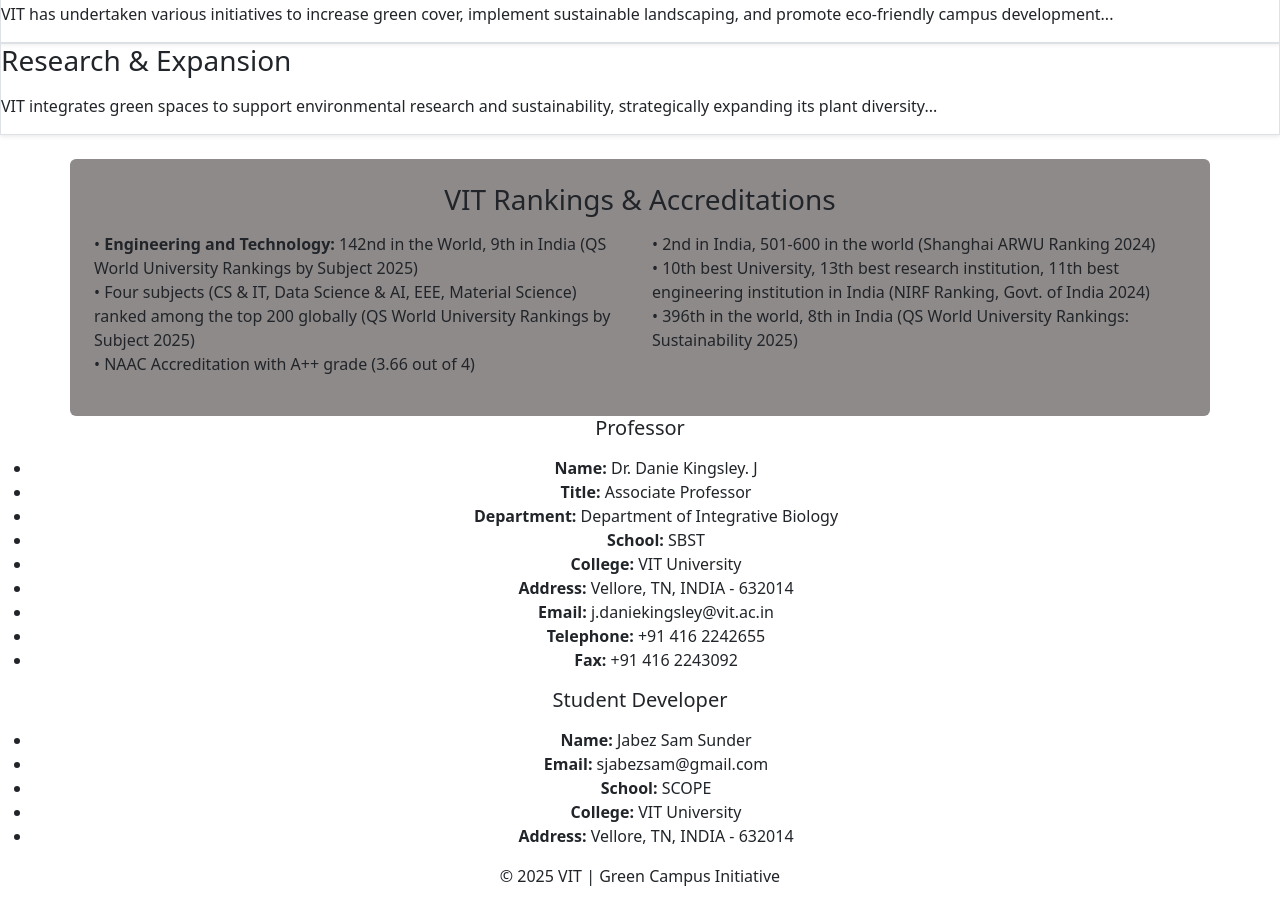
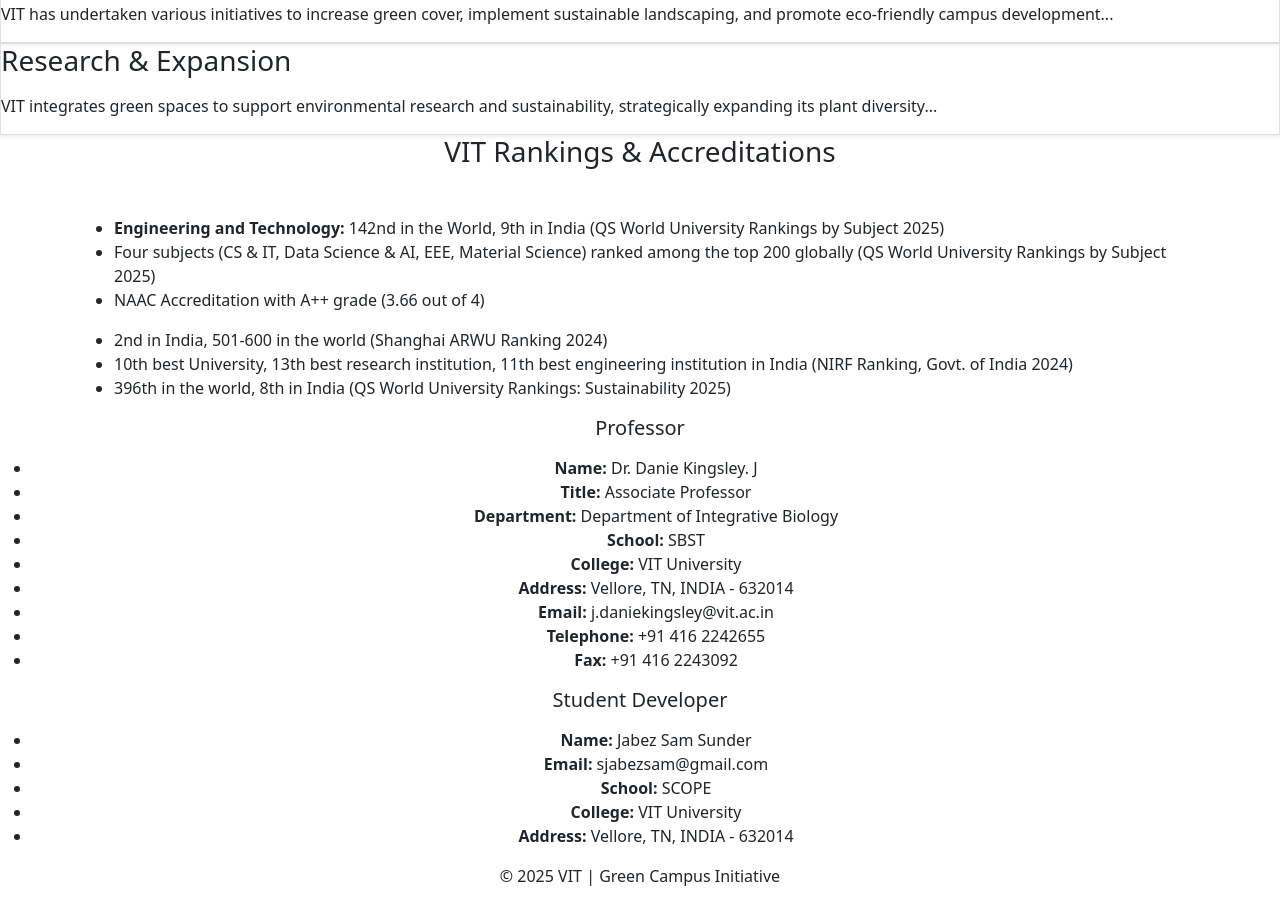
Before and after one commit to ByteSurfer23/project-green, a React (Create React App) app: page / in a window 1280 px wide. Shown: the part 920-1824 px from the top of the page. Built offline with nearby package versions, Linux system fonts and the light colour scheme.

Commit message:
Update Rank.jsx

```diff
--- a/src/main_pages/Rank.jsx
+++ b/src/main_pages/Rank.jsx
@@ -1,23 +1,31 @@
 const VITRankings = () => (
-    <section className="container mt-4 custom-bg rounded fade-up p-4">
-      <h3 className="text-center mb-3">VIT Rankings & Accreditations</h3>
-      <div className="row">
-        <div className="col-12 col-md-6">
-          <ul className="list-unstyled">
-            <li>&#8226; <strong>Engineering and Technology:</strong> 142nd in the World, 9th in India (QS World University Rankings by Subject 2025)</li>
-            <li>&#8226; Four subjects (CS & IT, Data Science & AI, EEE, Material Science) ranked among the top 200 globally (QS World University Rankings by Subject 2025)</li>
-            <li>&#8226; NAAC Accreditation with A++ grade (3.66 out of 4)</li>
+  <section className="container mx-auto mt-6 p-6 bg-indigo-900/20 rounded-3xl fade-up shadow-inner max-w-5xl">
+    <h3 className="text-center text-xl font-bold mb-5 text-indigo-300 tracking-wide">
+      VIT Rankings & Accreditations
+    </h3>
+    <div className="grid md:grid-cols-2 gap-6 text-gray-300 text-sm leading-relaxed">
+      <ul className="list-disc list-inside space-y-3">
+        <li>
+          <strong>Engineering and Technology:</strong> 142nd in the World, 9th in India (QS World University Rankings by Subject 2025)
+        </li>
+        <li>
+          Four subjects (CS & IT, Data Science & AI, EEE, Material Science) ranked among the top 200 globally (QS World University Rankings by Subject 2025)
+        </li>
+        <li>
+          NAAC Accreditation with A++ grade (3.66 out of 4)
+        </li>
       </ul>
-        </div>
-        <div className="col-12 col-md-6">
-          <ul className="list-unstyled">
-            <li>&#8226; 2nd in India, 501-600 in the world (Shanghai ARWU Ranking 2024)</li>
-
-            <li>&#8226; 10th best University, 13th best research institution, 11th best engineering institution in India (NIRF Ranking, Govt. of India 2024)</li>
-
-            <li>&#8226; 396th in the world, 8th in India (QS World University Rankings: Sustainability 2025)</li>
+      <ul className="list-disc list-inside space-y-3">
+        <li>
+          2nd in India, 501-600 in the world (Shanghai ARWU Ranking 2024)
+        </li>
+        <li>
+          10th best University, 13th best research institution, 11th best engineering institution in India (NIRF Ranking, Govt. of India 2024)
+        </li>
+        <li>
+          396th in the world, 8th in India (QS World University Rankings: Sustainability 2025)
+        </li>
       </ul>
-        </div>
     </div>
   </section>
 );
```
Lines whose indentation alone changed are shown as unchanged.
